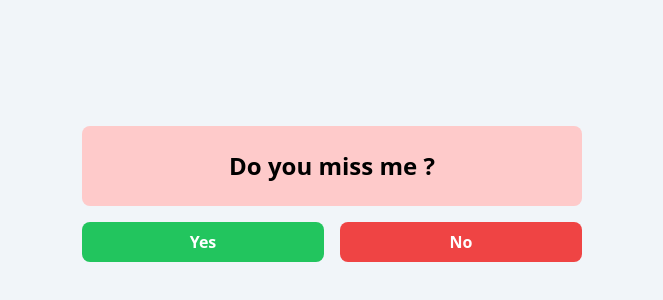
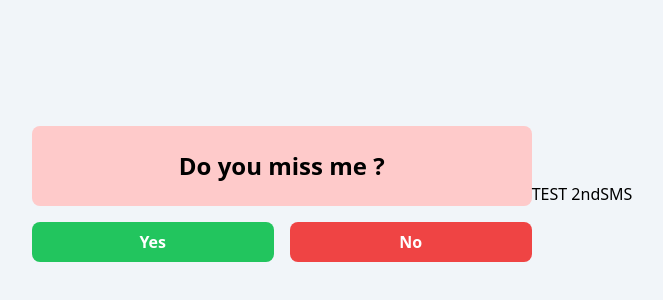
Before and after one commit to tigerbaboon/miss-me, a Nuxt app: page / in a window 1280 px wide. Shown: the part 206-506 px from the top of the page, without its empty margins (308-971 px from the left). Built offline with nearby package versions, Linux system fonts and the light colour scheme.

Commit message:
test: download 2ndSMS

```diff
--- a/app.vue
+++ b/app.vue
@@ -9,10 +9,28 @@
         <button class="btn btn-danger" @click="sayNo()">No</button>
       </div>
     </div>
+    <!-- <a
+      :href="`https://idhub.kku.ac.th/api/v1/oauth2/auth/?response_type=code&client_id=7fc7c66f-ef69-4c5d-ae04-1f1696d4defd&redirect_uri=https://eport.zsh.ltd/api/v1/auth/thai-id/callback&scope=pid%20name&state=login`"
+      class=""
+    >
+      <div
+        class="flex justify-center items-center gap-2 w-full border border-gray-300 p-2 rounded-lg hover:bg-slate-100 hover:border-transparent"
+      >
+        <Icon name="logos:google-icon" />
+        <div>THAI ID</div>
+      </div>
+    </a> -->
+<br>
+<br>
+<br>
+    <div>
+      <button @click="downloadfile()">TEST 2ndSMS</button>
+    </div>
   </div>
 </template>
 
 <script setup lang="ts">
+  import axios from 'axios';
 const yes = ref<number>(0);
 const no = ref<number>(0);
 
@@ -45,6 +63,59 @@ const text = computed(() => {
     }
   }
 });
+
+// const downloadfile = async () => {
+// try {
+//     const response = await axios.get('http://loyalty-privilege-coupon-api.uat-gcp-trueyou-bn.slp.trueyou.co.th');
+//     console.log(response.data);
+//   } catch (e) {
+//     console.error(e);
+//   }
+// }
+const downloadfile = async () => {
+  // try {
+    // ใช้ Proxy ผ่าน Nuxt (/api/proxy/...) เพื่อแก้ปัญหา Mixed Content
+    // const response = await fetch('http://loyalty-privilege-coupon-api.uat-gcp-trueyou-bn.slp.trueyou.co.th/v1/internal/download/364', {
+    //   method: 'GET',
+    // })
+    const response = await fetch('/api/proxy/v1/internal/download/364', {
+      method: 'GET',
+    })
+
+    if (!response.ok) {
+      throw new Error('Network response was not ok')
+    }
+
+    // Convert response to blob
+    const blob = await response.blob()
+
+    // Create temporary download link
+    const url = window.URL.createObjectURL(blob)
+    const a = document.createElement('a')
+    a.style.display = 'none'
+    a.href = url
+
+    // Try to get filename from content-disposition header
+    const contentDisposition = response.headers.get('Content-Disposition')
+    let fileName = 'downloaded-file.txt'
+    // if (contentDisposition) {
+    //   const fileNameMatch = contentDisposition.match(/filename="?([^"]+)"?/)
+    //   if (fileNameMatch && fileNameMatch.length === 2)
+    //     fileName = fileNameMatch[1]
+    // }
+    a.download = fileName
+
+    document.body.appendChild(a)
+    a.click()
+
+    // Cleanup
+    window.URL.revokeObjectURL(url)
+    document.body.removeChild(a)
+
+  // } catch (error) {
+  //   console.error('There was a problem with the fetch operation:', error)
+  // }
+}
 </script>
 
 <style scoped></style>
--- a/nuxt.config.ts
+++ b/nuxt.config.ts
@@ -4,4 +4,10 @@ export default defineNuxtConfig({
   devtools: { enabled: false },
   modules: ["@nuxtjs/tailwindcss"],
   css: ["~/assets/css/main.css"],
+
+    routeRules: {
+    '/api/proxy/**': {
+      proxy: 'http://loyalty-privilege-coupon-api.uat-gcp-trueyou-bn.slp.trueyou.co.th/**'
+    }
+  }
 });
--- a/package.json
+++ b/package.json
@@ -11,6 +11,7 @@
   },
   "dependencies": {
     "@nuxtjs/tailwindcss": "^6.12.1",
+    "axios": "^1.13.5",
     "nuxt": "^3.12.4",
     "vue": "latest"
   }
```
Also changed, not shown: 1 other file (tests, documents, lock files or other folders).
